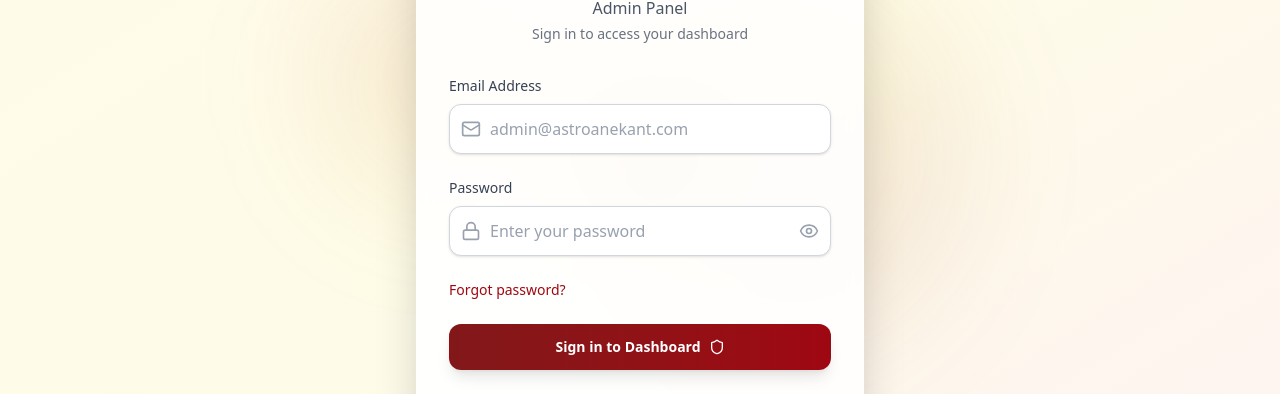
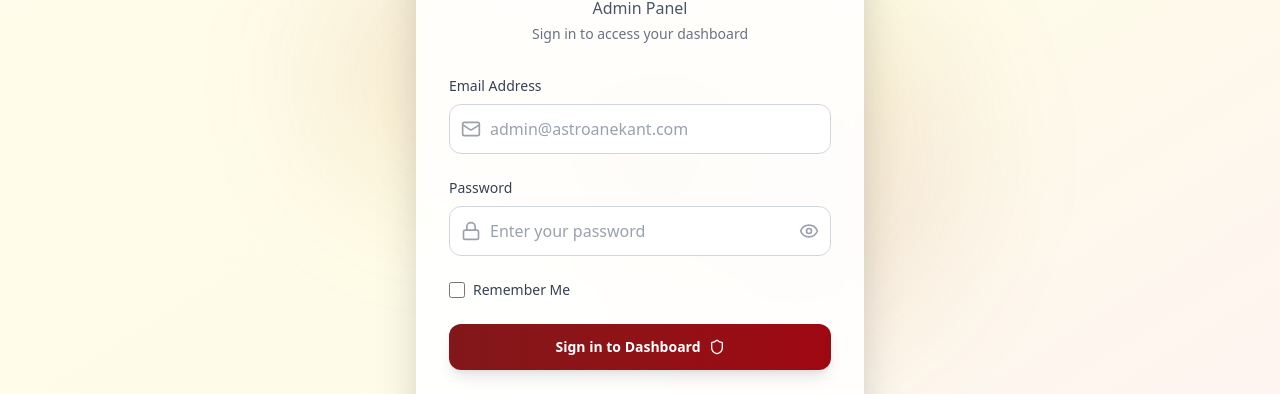
Before and after one commit to TirthDoshi2184/Astro_Anikant_Frontend, a React (Vite) app: page /adminlogin in a window 1280 px wide. Shown: the part 251-645 px from the top of the page. Built offline with nearby package versions, Linux system fonts and the light colour scheme.

Commit message:
frontend all upload

```diff
--- a/src/Components/Admin/AdminLogin.jsx
+++ b/src/Components/Admin/AdminLogin.jsx
@@ -1,17 +1,16 @@
-import React, { useState } from 'react';
+import React, { useState, useEffect } from 'react';
 import {
   Eye,
   EyeOff,
   Lock,
   Mail,
   Home,
+  Shield,
   Star,
+  Zap,
   Moon,
-  Sun,
-  Shield,
-  Zap
+  Sun
 } from 'lucide-react';
-import { Link } from 'react-router-dom';
 import axios from 'axios';
 
 const AdminLogin = () => {
@@ -25,12 +24,16 @@ const AdminLogin = () => {
   const [rememberMe, setRememberMe] = useState(false);
 
   const handleInputChange = (e) => {
-    const { name, value } = e.target;
+    const { name, value, checked, type } = e.target;
+    if (type === 'checkbox') {
+      setRememberMe(checked);
+    } else {
       setFormData(prev => ({
         ...prev,
         [name]: value
       }));
-    // Clear error when user starts typing
+    }
+    // Clear error for the field
     if (errors[name]) {
       setErrors(prev => ({
         ...prev,
@@ -41,19 +44,16 @@ const AdminLogin = () => {
 
   const validateForm = () => {
     const newErrors = {};
-
     if (!formData.email) {
       newErrors.email = 'Email is required';
     } else if (!/\S+@\S+\.\S+/.test(formData.email)) {
       newErrors.email = 'Please enter a valid email address';
     }
-
     if (!formData.password) {
       newErrors.password = 'Password is required';
     } else if (formData.password.length < 6) {
       newErrors.password = 'Password must be at least 6 characters';
     }
-
     setErrors(newErrors);
     return Object.keys(newErrors).length === 0;
   };
@@ -66,26 +66,42 @@ const AdminLogin = () => {
     }
 
     setIsLoading(true);
-    setErrors({}); // Clear any previous errors
+    setErrors({}); // Clear previous errors
 
     try {
-      // API call to your backend
-      alert("dsjk")
-      const response = await axios.post("https://localhost:1921/admin/singleadmin", formData);
+      // Use http for localhost unless you have HTTPS set up for localhost
+      const response = await axios.post("http://localhost:1921/admin/singleadmin", formData);
 
       console.log('API Response:', response.data.data);
-      localStorage.setItem("admin",response.data.data)
+
+      // Save admin info in localStorage (serialize if object)
+      localStorage.setItem("admin", JSON.stringify(response.data.data));
+
+      // Save email if remember me is checked
+      if (rememberMe) {
+        localStorage.setItem('adminEmail', formData.email);
+        localStorage.setItem('rememberAdmin', 'true');
+      } else {
+        localStorage.removeItem('adminEmail');
+        localStorage.removeItem('rememberAdmin');
+      }
 
       window.location.href = '/admindashboard';
+    } catch (error) {
+      if (error.response) {
+        setErrors({ general: error.response.data.message || 'Login failed. Please try again.' });
+      } else if (error.request) {
+        setErrors({ general: 'No response from server. Please try again later.' });
+      } else {
+        setErrors({ general: error.message });
+      }
       setIsLoading(false);
-
-    } catch (error) {
       console.error('Login error:', error);
     }
   };
 
-  // Load remembered email on component mount
-  React.useEffect(() => {
+  useEffect(() => {
+    // Load remembered email on mount
     const remembered = localStorage.getItem('rememberAdmin');
     const savedEmail = localStorage.getItem('adminEmail');
 
@@ -96,15 +112,15 @@ const AdminLogin = () => {
   }, []);
 
   return (
-    <div className="min-h-screen bg-gradient-to-br from-amber-50 via-yellow-50 to-red-50 flex items-center justify-center p-4">
-      {/* Background Decorative Elements */}
+    <div className="min-h-screen bg-gradient-to-br from-amber-50 via-yellow-50 to-red-50 flex items-center justify-center p-4 relative">
+      {/* Background Decorations */}
       <div className="absolute inset-0 overflow-hidden">
         <div className="absolute top-1/4 left-1/4 w-64 h-64 bg-gradient-to-br from-red-800/10 to-amber-400/10 rounded-full blur-3xl"></div>
         <div className="absolute bottom-1/4 right-1/4 w-96 h-96 bg-gradient-to-br from-yellow-400/10 to-red-900/10 rounded-full blur-3xl"></div>
         <div className="absolute top-1/2 left-1/2 transform -translate-x-1/2 -translate-y-1/2 w-32 h-32 bg-gradient-to-br from-amber-300/20 to-red-700/20 rounded-full blur-2xl"></div>
       </div>
 
-      {/* Floating Astro Elements */}
+      {/* Floating Astro Icons */}
       <div className="absolute top-20 left-20 text-red-800/20 animate-bounce" style={{ animationDelay: '0s', animationDuration: '3s' }}>
         <Star className="w-8 h-8" />
       </div>
@@ -118,11 +134,9 @@ const AdminLogin = () => {
         <Zap className="w-5 h-5" />
       </div>
 
-      {/* Main Login Container */}
-      <div className="relative w-full max-w-md">
-        {/* Login Card */}
-        <div className="bg-white/90 backdrop-blur-sm rounded-3xl shadow-2xl p-8 border border-white/50">
-          {/* Logo Section */}
+      {/* Login Container */}
+      <div className="relative w-full max-w-md bg-white/90 backdrop-blur-sm rounded-3xl shadow-2xl p-8 border border-white/50">
+        {/* Logo */}
         <div className="text-center mb-8">
           <div className="inline-flex items-center justify-center w-20 h-20 bg-gradient-to-br from-red-900 to-red-800 rounded-2xl shadow-lg mb-4 relative">
             <Home className="w-10 h-10 text-amber-100" />
@@ -135,11 +149,9 @@ const AdminLogin = () => {
           <p className="text-sm text-gray-500 mt-1">Sign in to access your dashboard</p>
         </div>
 
-          {/* Login Form */}
-          <form onSubmit={handleSubmit} className="space-y-6">
-            {/* General Error Message */}
+        {/* Error Message */}
         {errors.general && (
-              <div className="bg-red-50 border border-red-200 text-red-700 px-4 py-3 rounded-xl text-sm">
+          <div className="bg-red-50 border border-red-200 text-red-700 px-4 py-3 rounded-xl text-sm mb-4">
             <div className="flex items-center">
               <Shield className="w-4 h-4 mr-2" />
               {errors.general}
@@ -147,7 +159,9 @@ const AdminLogin = () => {
           </div>
         )}
 
-            {/* Email Field */}
+        {/* Login Form */}
+        <form onSubmit={handleSubmit} className="space-y-6">
+          {/* Email */}
           <div className="space-y-2">
             <label htmlFor="email" className="block text-sm font-medium text-gray-700">
               Email Address
@@ -162,7 +176,8 @@ const AdminLogin = () => {
                 type="email"
                 value={formData.email}
                 onChange={handleInputChange}
-                  className={`block w-full pl-10 pr-3 py-3 border rounded-xl shadow-sm placeholder-gray-400 focus:outline-none focus:ring-2 focus:ring-red-800 focus:border-red-800 transition-all duration-300 ${errors.email ? 'border-red-300 bg-red-50' : 'border-gray-300 bg-white hover:border-gray-400'
+                className={`block w-full pl-10 pr-3 py-3 border rounded-xl placeholder-gray-400 focus:outline-none focus:ring-2 focus:ring-red-800 focus:border-red-800 transition-all duration-300 ${
+                  errors.email ? 'border-red-300 bg-red-50' : 'border-gray-300 bg-white hover:border-gray-400'
                 }`}
                 placeholder="admin@astroanekant.com"
               />
@@ -175,7 +190,7 @@ const AdminLogin = () => {
             )}
           </div>
 
-            {/* Password Field */}
+          {/* Password */}
           <div className="space-y-2">
             <label htmlFor="password" className="block text-sm font-medium text-gray-700">
               Password
@@ -190,23 +205,20 @@ const AdminLogin = () => {
                 type={showPassword ? 'text' : 'password'}
                 value={formData.password}
                 onChange={handleInputChange}
-                  className={`block w-full pl-10 pr-10 py-3 border rounded-xl shadow-sm placeholder-gray-400 focus:outline-none focus:ring-2 focus:ring-red-800 focus:border-red-800 transition-all duration-300 ${errors.password ? 'border-red-300 bg-red-50' : 'border-gray-300 bg-white hover:border-gray-400'
+                className={`block w-full pl-10 pr-10 py-3 border rounded-xl placeholder-gray-400 focus:outline-none focus:ring-2 focus:ring-red-800 focus:border-red-800 transition-all duration-300 ${
+                  errors.password ? 'border-red-300 bg-red-50' : 'border-gray-300 bg-white hover:border-gray-400'
                 }`}
                 placeholder="Enter your password"
               />
-                <div className="absolute inset-y-0 right-0 pr-3 flex items-center">
               <button
                 type="button"
                 onClick={() => setShowPassword(!showPassword)}
-                    className="text-gray-400 hover:text-gray-600 focus:outline-none transition-colors"
+                className="absolute inset-y-0 right-0 pr-3 flex items-center text-gray-400 hover:text-gray-600 focus:outline-none transition-colors"
+                tabIndex={-1}
+                aria-label={showPassword ? "Hide password" : "Show password"}
               >
-                    {showPassword ? (
-                      <EyeOff className="h-5 w-5" />
-                    ) : (
-                      <Eye className="h-5 w-5" />
-                    )}
+                {showPassword ? <EyeOff className="h-5 w-5" /> : <Eye className="h-5 w-5" />}
               </button>
-                </div>
             </div>
             {errors.password && (
               <p className="text-red-600 text-xs mt-1 flex items-center">
@@ -216,20 +228,22 @@ const AdminLogin = () => {
             )}
           </div>
 
-            {/* Remember Me & Forgot Password */}
-            <div className="flex items-center justify-between">
-
-              <div className="text-sm">
-                <button
-                  type="button"
-                  className="font-medium text-red-800 hover:text-red-900 transition-colors"
-                >
-                  Forgot password?
-                </button>
-              </div>
+          {/* Remember Me */}
+          <div className="flex items-center space-x-2">
+            <input
+              id="rememberMe"
+              name="rememberMe"
+              type="checkbox"
+              checked={rememberMe}
+              onChange={handleInputChange}
+              className="h-4 w-4 text-red-800 focus:ring-red-700 border-gray-300 rounded"
+            />
+            <label htmlFor="rememberMe" className="text-sm text-gray-700 select-none cursor-pointer">
+              Remember Me
+            </label>
           </div>
 
-            {/* Submit Button */}
+          {/* Submit */}
           <button
             type="submit"
             disabled={isLoading}
@@ -249,19 +263,13 @@ const AdminLogin = () => {
           </button>
         </form>
 
-          {/* Demo Credentials */}
-
-
         {/* Footer */}
         <div className="mt-6 text-center">
-            <p className="text-xs text-gray-500">
-              Protected by advanced security measures
-            </p>
+          <p className="text-xs text-gray-500">Protected by advanced security measures</p>
           <div className="flex justify-center items-center mt-2 space-x-4 text-gray-400">
             <Shield className="w-4 h-4" />
             <span className="text-xs">SSL Encrypted</span>
             <Star className="w-4 h-4" />
-            </div>
           </div>
         </div>
 
```
Lines whose indentation alone changed are shown as unchanged.
